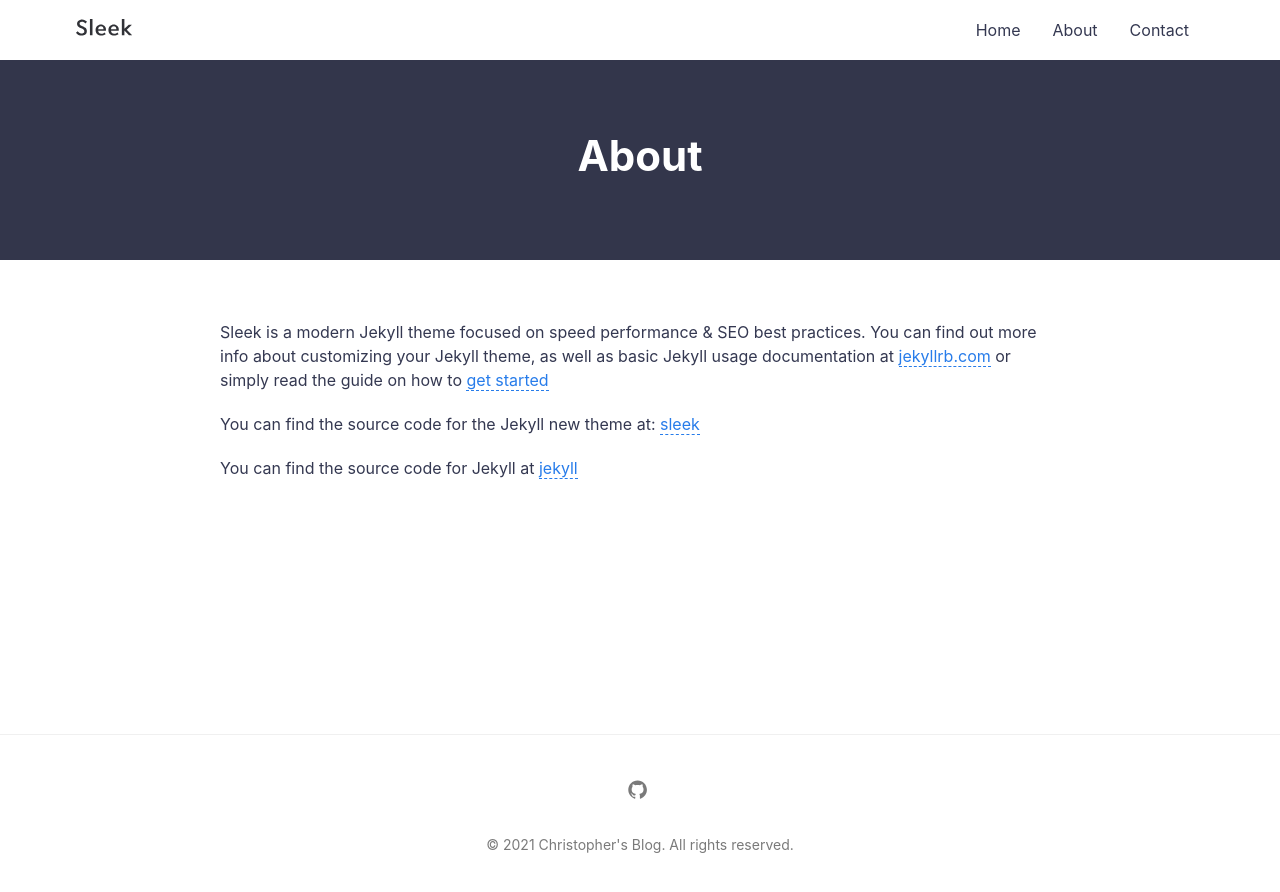
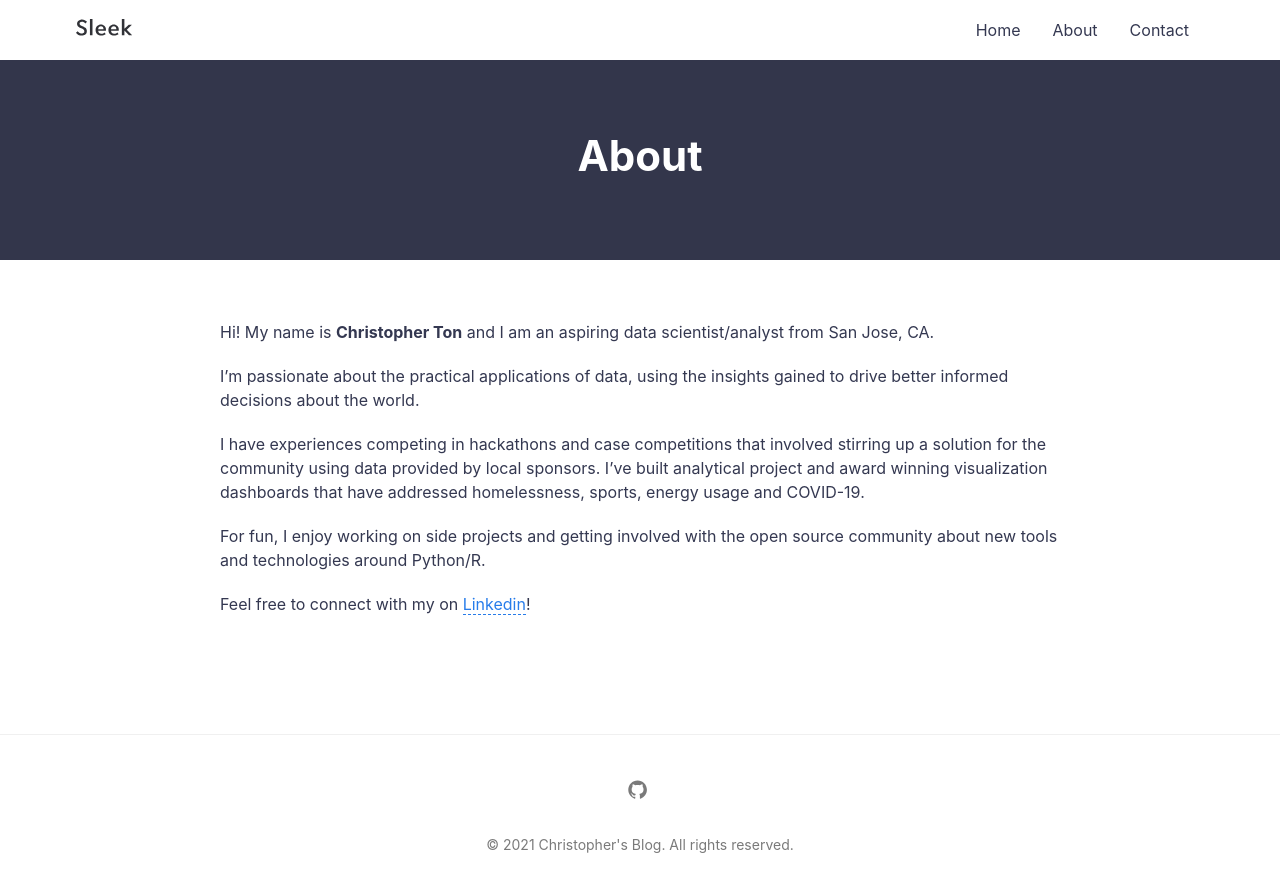
Before and after one commit to chriztopherton/chriztopherton.github.io, a Jekyll site: the page built from about.md, in a window 1280 px wide. Shown: the top 892 px of the page. Built offline with Jekyll 4.4.1, drawn with Linux system fonts in a browser that asks for light colours.

Commit message:
initial about contact page upload

```diff
--- a/about.md
+++ b/about.md
@@ -4,10 +4,12 @@ title: About
 permalink: /about/
 ---
 
-Sleek is a modern Jekyll theme focused on speed performance & SEO best practices. You can find out more info about customizing your Jekyll theme, as well as basic Jekyll usage documentation at [jekyllrb.com](http://jekyllrb.com/) or simply read the guide on how to [get started](/getting-started)
+Hi! My name is **Christopher Ton** and I am an aspiring data scientist/analyst from San Jose, CA.
 
-You can find the source code for the Jekyll new theme at:
-[sleek](https://github.com/janczizikow/sleek)
+I'm passionate about the practical applications of data, using the insights gained to drive better informed decisions about the world.
 
-You can find the source code for Jekyll at
-[jekyll](https://github.com/jekyll/jekyll)
+I have experiences competing in hackathons and case competitions that involved stirring up a solution for the community using data provided by local sponsors. I've built analytical project and award winning visualization dashboards that have addressed homelessness, sports, energy usage and COVID-19.
+
+For fun, I enjoy working on side projects and getting involved with the open source community about new tools and technologies around Python/R.
+
+Feel free to connect with my on [Linkedin](https://www.linkedin.com/in/chriztopherton/)!
```
Also changed, not shown: contact.md (+1 -9 lines).
